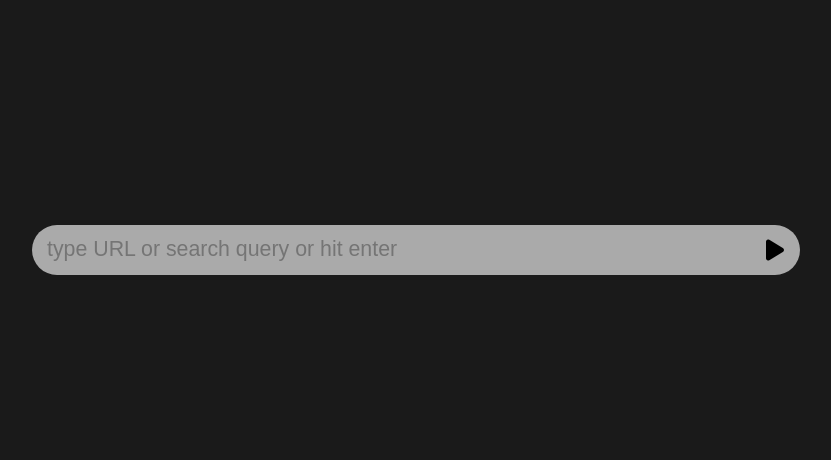
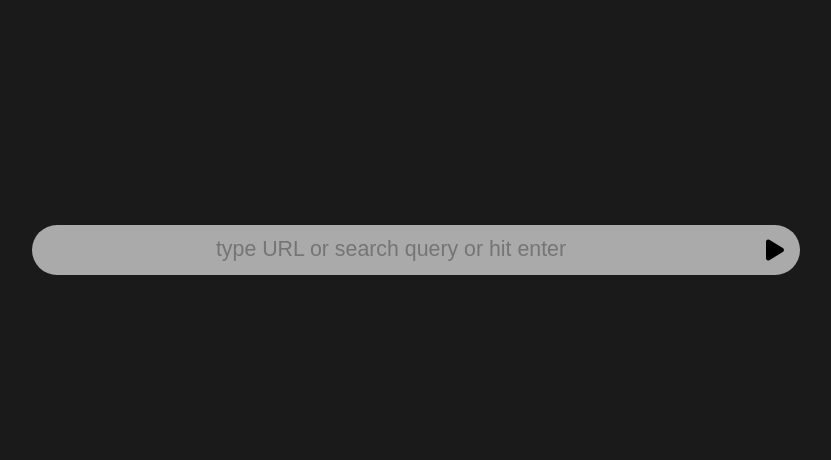
Before and after one commit to Matszwe02/ytdlp_web_player, a Python web app: template templates/index.html in a window 1280 px wide. Shown: the part 210-670 px from the top of the page, without its empty margins (224-1055 px from the left). Run offline with Jinja, Linux system fonts and the light colour scheme; the template is opened without the code that fills it, so the values that code supplies are empty.

Commit message:
enhancement: Update style

```diff
--- a/static/style.css
+++ b/static/style.css
@@ -32,6 +32,7 @@ body
     background-color: transparent;
     color: black;
     outline: none;
+    text-align: center;
 }
 
 @media only screen and (max-width: 900px)
@@ -380,6 +381,7 @@ video
 .menu-button {
   cursor: pointer;
   padding: 10px !important;
+  border-radius: 7px;
 }
 .menu-button:hover {
   background-color: #555;
```
